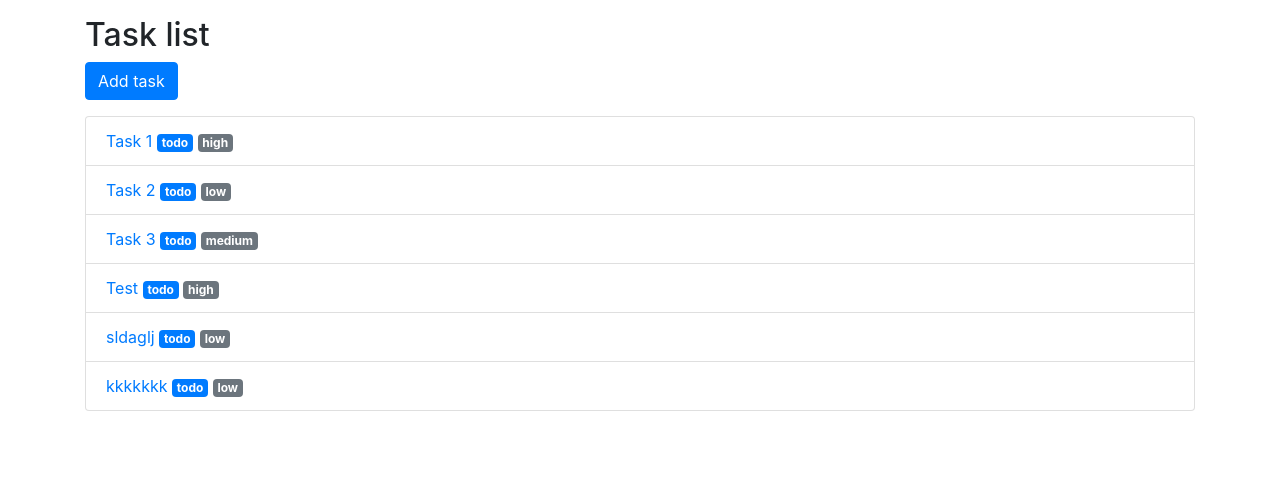
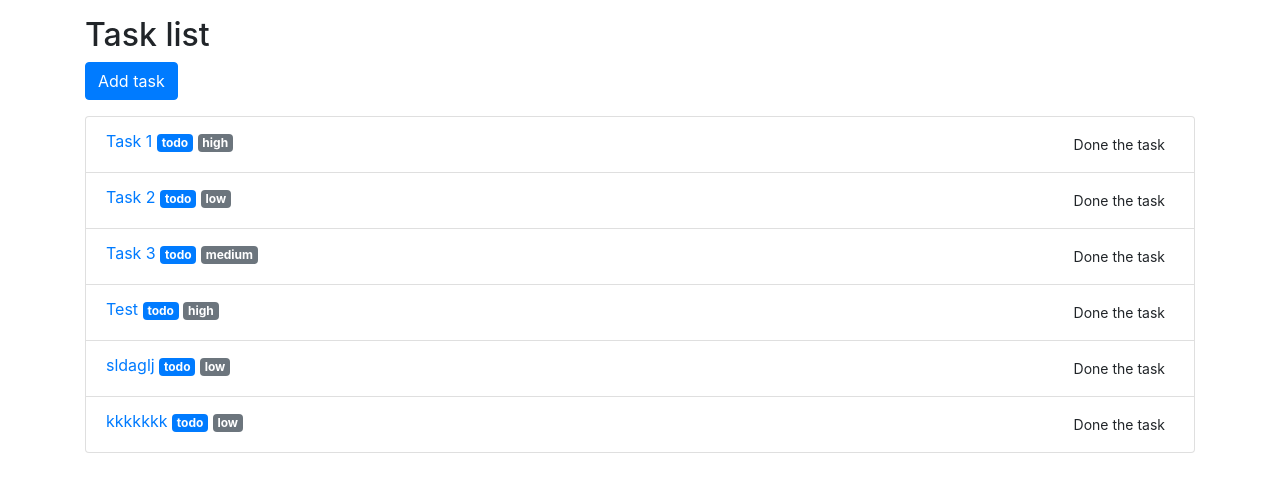
Before and after one commit to ShutenkoStanislav/Task-traking, a Django app: page / in a window 1280 px wide. Shown: the part 56-548 px from the top of the page. Run offline with Django 5.2, Linux system fonts and the light colour scheme; data comes from the database, SQL or seed files in the repository; both versions use the stored data as it was after the commit; some libraries are stand-ins or nearby versions.

Commit message:
Add new view to done task add url for it also make desition use admin panel for like login form

```diff
--- a/task_app/urls.py
+++ b/task_app/urls.py
@@ -8,5 +8,6 @@ urlpatterns = [
     path('', views.TaskListView.as_view(), name="task_list"),
     path('<int:pk>/', views.TaskDetailView.as_view(), name="task_detail"),
     path('task-create/', views.TaskCreateView.as_view(), name="task-create"),
+    path('task/<int:pk>/complete/', views.TaskCompleteView.as_view(), name="task-complete")
 
 ]
--- a/task_app/views.py
+++ b/task_app/views.py
@@ -1,9 +1,11 @@
-from django.shortcuts import render
+from django.shortcuts import render, get_object_or_404
 from task_app import models
-from django.views.generic import ListView, DetailView, CreateView
+from django.views.generic import ListView, DetailView, CreateView, View
 from django.contrib.auth.mixins import LoginRequiredMixin
 from django.urls import reverse_lazy
 from task_app.forms import TaskForm
+from task_app.mixins import UserIsOwner
+from django.http import HttpResponseRedirect
 
 class TaskListView(ListView):
     model = models.Task
@@ -24,3 +26,14 @@ class TaskCreateView(LoginRequiredMixin, CreateView):
     def form_valid(self, form):
         form.instance.creator = self.request.user
         return super().form_valid(form)
+
+class TaskCompleteView(LoginRequiredMixin, UserIsOwner, View):
+    def post(self, request, *args, **kwargs):
+        task = self.get_object()
+        task.status = "done"
+        task.save()
+        return HttpResponseRedirect(reverse_lazy('tasks:task_list'))
+
+    def get_object(self):
+        task_id = self.kwargs.get("pk")
+        return get_object_or_404(models.Task, pk=task_id)
--- a/task_traking/settings.py
+++ b/task_traking/settings.py
@@ -116,3 +116,7 @@ USE_TZ = True
 # https://docs.djangoproject.com/en/6.0/howto/static-files/
 
 STATIC_URL = 'static/'
+
+DEFAULT_AUTH_FIELD = 'django.db.models.BigAutoField'
+
+LOGIN_URL = "/admin/login/"
--- a/task_traking/urls.py
+++ b/task_traking/urls.py
@@ -16,8 +16,10 @@ Including another URLconf
 """
 from django.contrib import admin
 from django.urls import path, include
+from django.contrib.auth import views as auth_view
 
 urlpatterns = [
     path('admin/', admin.site.urls),
     path("", include("task_app.urls")),
+    path("accounts/login/", auth_view.LoginView.as_view(), name="login")
 ]
--- a/templates/tasks/task_list.html
+++ b/templates/tasks/task_list.html
@@ -5,10 +5,18 @@
     <a href="{% url 'tasks:task-create' %}" class="btn btn-primary mb-3">Add task</a>
     <ul class="list-group">
         {% for task in tasks %}
-        <li class="list-group-item">
-            <a href="{% url 'tasks:task_detail' task.pk %}">{{ task.title }} </a>
-            <span class="badge badge-primary">{{ task.status }}</span>
-            <span class="badge badge-secondary">{{ task.priority }}</span>
+        <li class="list-group-item d-flex justify-content-between aling-items-center">
+            <div>
+                <a href="{% url 'tasks:task_detail' task.pk %}">{{ task.title }} </a>
+                <span class="badge badge-primary">{{ task.status }}</span>
+                <span class="badge badge-secondary">{{ task.priority }}</span>
+            </div>
+            <form action="{% url 'tasks:task-complete' task.pk %}" method="post">
+                {% csrf_token %}
+                <button type="submit" class="btn btn-margin btn-sm">Done the task</button>
+            </form>
+
+
         </li>
         {% empty %}
         <li class="list-group-item">Tasks not found</li>
```
Also changed, not shown: db.sqlite3.
